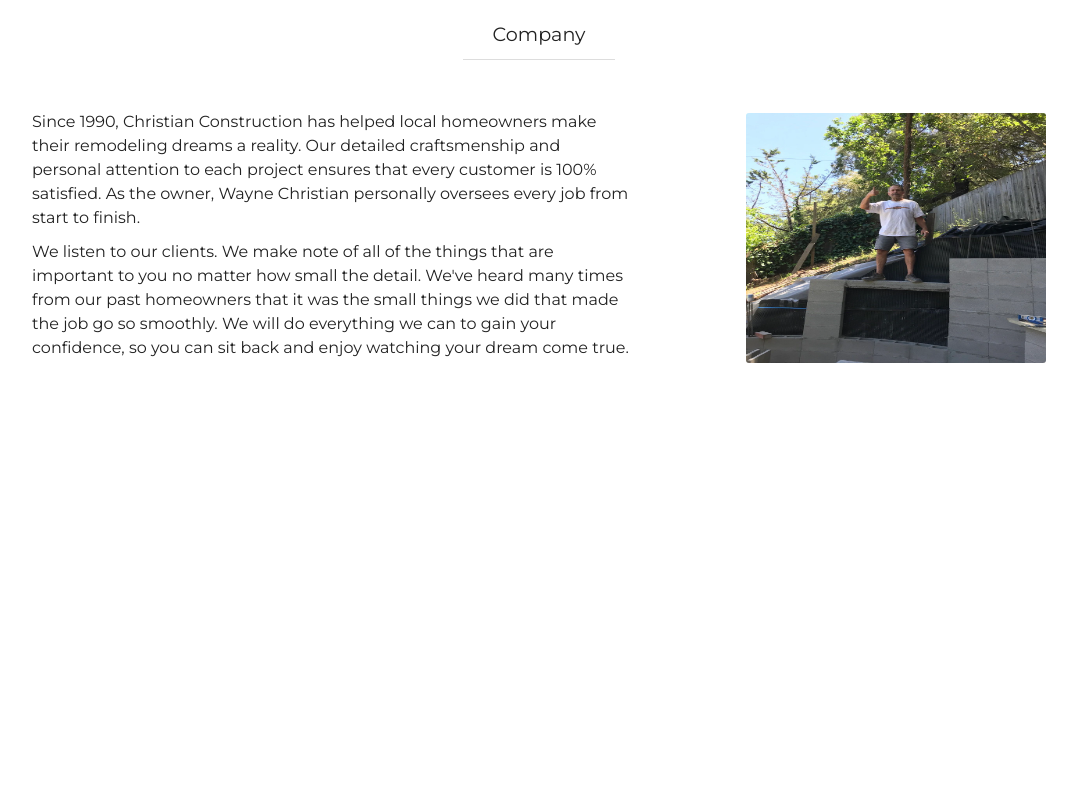
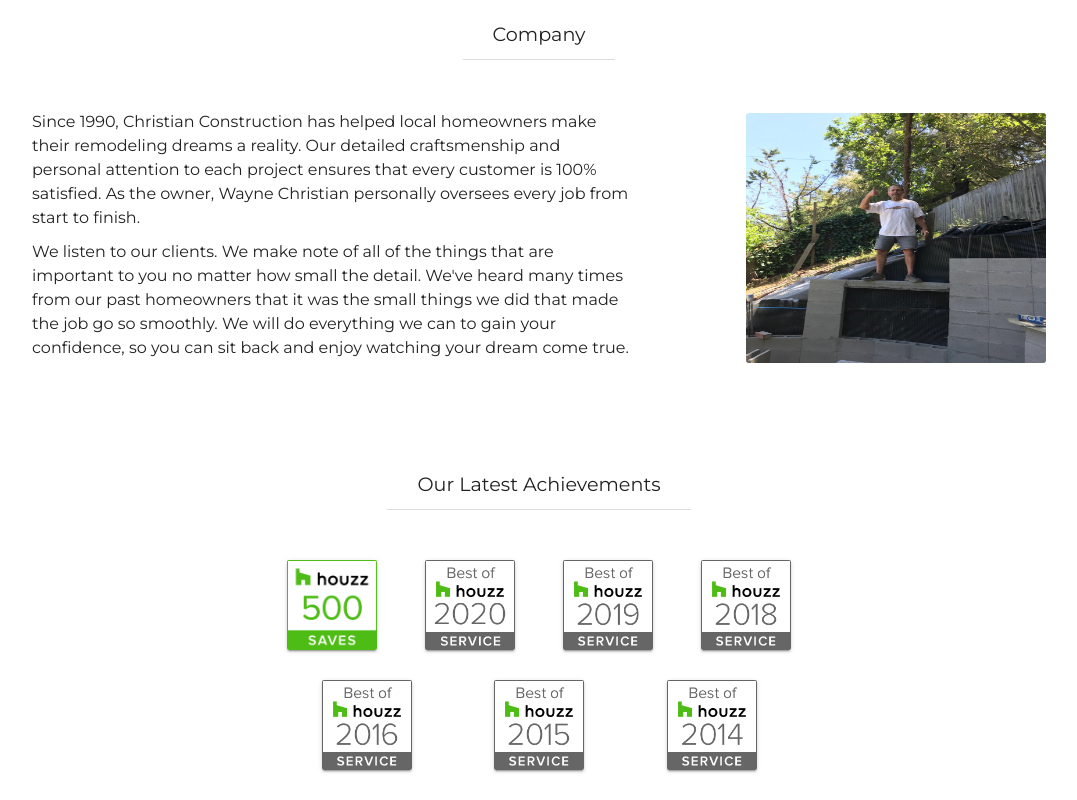
Before and after one commit to DWC01/christian-construction, a Next.js app: page / in a window 1280 px wide. Shown: the part 1823-2623 px from the top of the page, without its empty margins (101-1178 px from the left). Before the commit the page ends 2193 px from the top, so only its background shows below. Built offline with nearby package versions, Linux system fonts and the light colour scheme.

Commit message:
Update latest achievements for mobile

```diff
--- a/pages/index.js
+++ b/pages/index.js
@@ -46,10 +46,10 @@
 				<div className={classes.section}>
 					<About />
 				</div>
-				{/* <div className={classes.section}>
+				<div className={classes.section}>
 					<LatestAchievements />
 				</div>
-				<div className={classes.section}>
+				{/* <div className={classes.section}>
 					<Testimonials />
 				</div>
 				<div className={classes.section}>
--- a/src/components/home/LatestAchievements.js
+++ b/src/components/home/LatestAchievements.js
@@ -9,11 +9,29 @@
 		flexDirection: 'column',
 		marginTop: '30px',
 	},
+	achievementsMobileConatiner: {
+		display: 'none',
+	},
 	achievements: {
 		display: 'flex',
 		justifyContent: 'space-evenly',
-		width: '600px',
+		width: '100%',
+		maxWidth: '600px',
 		marginBottom: '30px',
+	},
+	'@media (max-width: 430px)': {
+		achievementsConatiner: {
+			display: 'none',
+			alignItems: 'center',
+			flexDirection: 'column',
+			marginTop: '30px',
+		},
+		achievementsMobileConatiner: {
+			display: 'flex',
+			alignItems: 'center',
+			flexDirection: 'column',
+			marginTop: '30px',
+		},
 	},
 }));
 
@@ -56,6 +74,38 @@
 					/>
 				</div>
 			</div>
+			<div className={classes.achievementsMobileConatiner}>
+				<div className={classes.achievements}>
+					<HouzzBadge
+						imgSrc="/home/houzz/houzz2020ServiceBadge.webp"
+						backupImgSrc="/home/houzz/houzz2020ServiceBadge.png"
+					/>
+					<HouzzBadge
+						imgSrc="/home/houzz/houzz2019ServiceBadge.webp"
+						backupImgSrc="/home/houzz/houzz2019ServiceBadge.png"
+					/>
+				</div>
+				<div className={classes.achievements}>
+					<HouzzBadge
+						imgSrc="/home/houzz/houzz2018ServiceBadge.webp"
+						backupImgSrc="/home/houzz/houzz2018ServiceBadge.png"
+					/>
+					<HouzzBadge
+						imgSrc="/home/houzz/houzz2016ServiceBadge.webp"
+						backupImgSrc="/home/houzz/houzz2016ServiceBadge.png"
+					/>
+				</div>
+				<div className={classes.achievements}>
+					<HouzzBadge
+						imgSrc="/home/houzz/houzz2015ServiceBadge.webp"
+						backupImgSrc="/home/houzz/houzz2015ServiceBadge.png"
+					/>
+					<HouzzBadge
+						imgSrc="/home/houzz/houzz2014ServiceBadge.webp"
+						backupImgSrc="/home/houzz/houzz2014ServiceBadge.png"
+					/>
+				</div>
+			</div>
 		</Section>
 	);
 };
--- a/src/components/home/Section.js
+++ b/src/components/home/Section.js
@@ -13,6 +13,7 @@
 		padding: '0 30px 10px 30px',
 		borderBottom: '1px solid #ddd',
 		width: 'fit-content',
+		textAlign: 'center',
 	},
 }));
 
```
